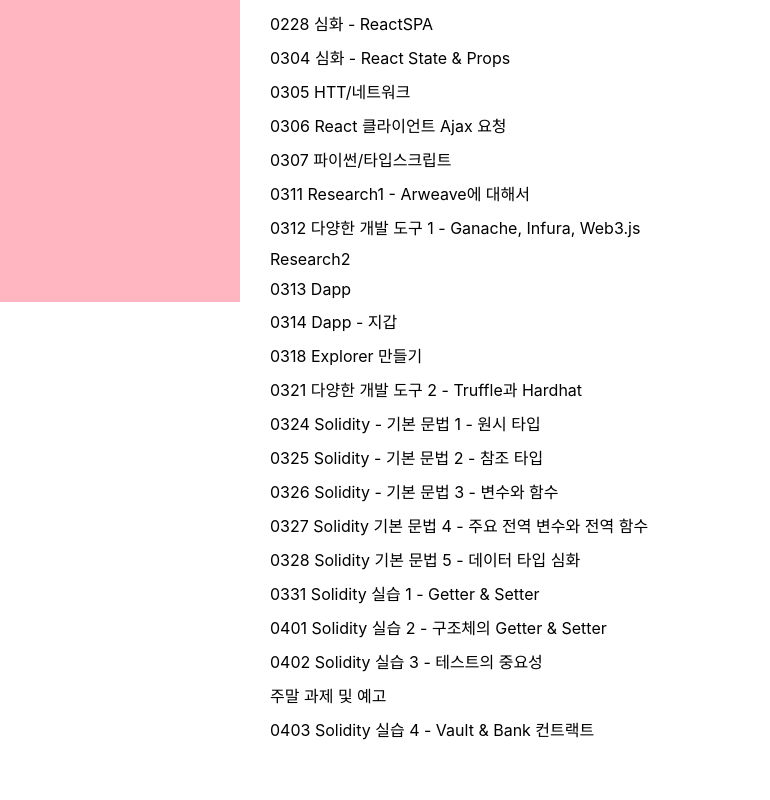
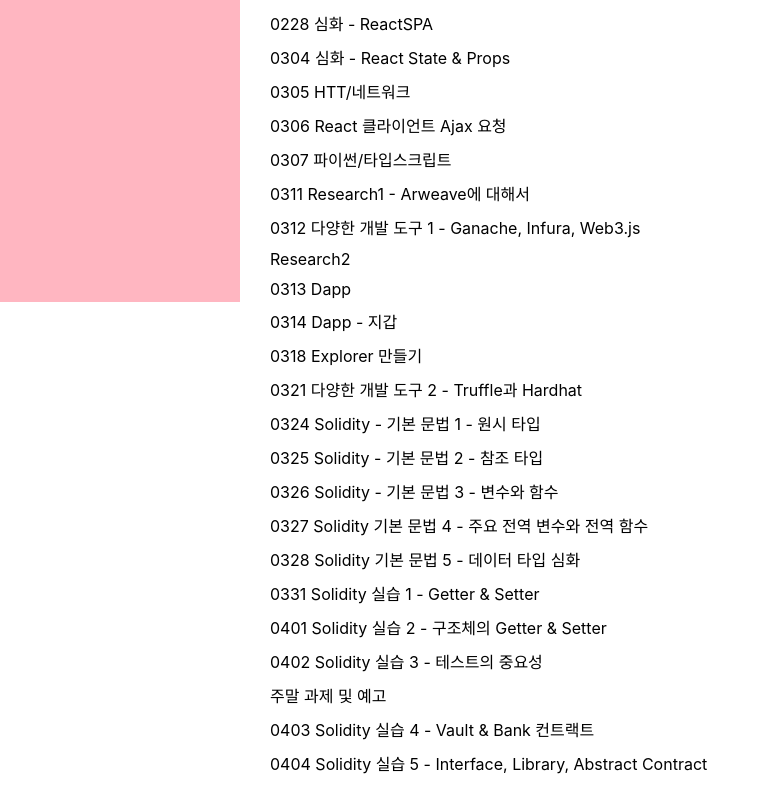
Before and after one commit to dolsotbob/my_first_blog, a React (Create React App) app: page /my_first_blog/blog in a window 1280 px wide. Shown: the part 618-1418 px from the top of the page, without its empty margins (0-770 px from the left). Before the commit the page ends 1384 px from the top, so only its background shows below. Built offline with nearby package versions, Linux system fonts and the light colour scheme; a web font is replaced by a local one; what web3 would draw is missing.

Commit message:
modified

```diff
--- a/src/Pages/Blog.tsx
+++ b/src/Pages/Blog.tsx
@@ -51,6 +51,7 @@
       <div onClick={() => navigate('/blog/0402')}>0402 Solidity 실습 3 - 테스트의 중요성</div>
       <div onClick={() => navigate('/blog/0402hw')}>주말 과제 및 예고</div>
       <div onClick={() => navigate('/blog/0403')}>0403 Solidity 실습 4 - Vault & Bank 컨트랙트</div>
+      <div onClick={() => navigate('/blog/0404')}>0404 Solidity 실습 5 - Interface, Library, Abstract Contract</div>
       {/* <div href="/signature">0203</div> */}
     </div>
   )
--- /dev/null
+++ b/src/Pages/BlogDaily/TIL0404.tsx
@@ -0,0 +1,9 @@
+import React from 'react'
+
+const TIL0404 = () => {
+    return (
+        <div>TIL0404</div>
+    )
+}
+
+export default TIL0404
--- a/src/Pages/Blogpage.tsx
+++ b/src/Pages/Blogpage.tsx
@@ -39,6 +39,7 @@
 import TIL0402 from './BlogDaily/TIL0402';
 import TIL0402HW from './BlogDaily/TIL0402HW';
 import TIL0403 from './BlogDaily/TIL0403';
+import TIL0404 from './BlogDaily/TIL0404';
 
 const Blogpage = () => {
     const { slug } = useParams();
@@ -84,6 +85,7 @@
             {slug === "0402" && <TIL0402></TIL0402>}
             {slug === "0402hw" && <TIL0402HW></TIL0402HW>}
             {slug === "0403" && <TIL0403></TIL0403>}
+            {slug === "0403" && <TIL0404></TIL0404>}
         </div>
     );
 };
```
